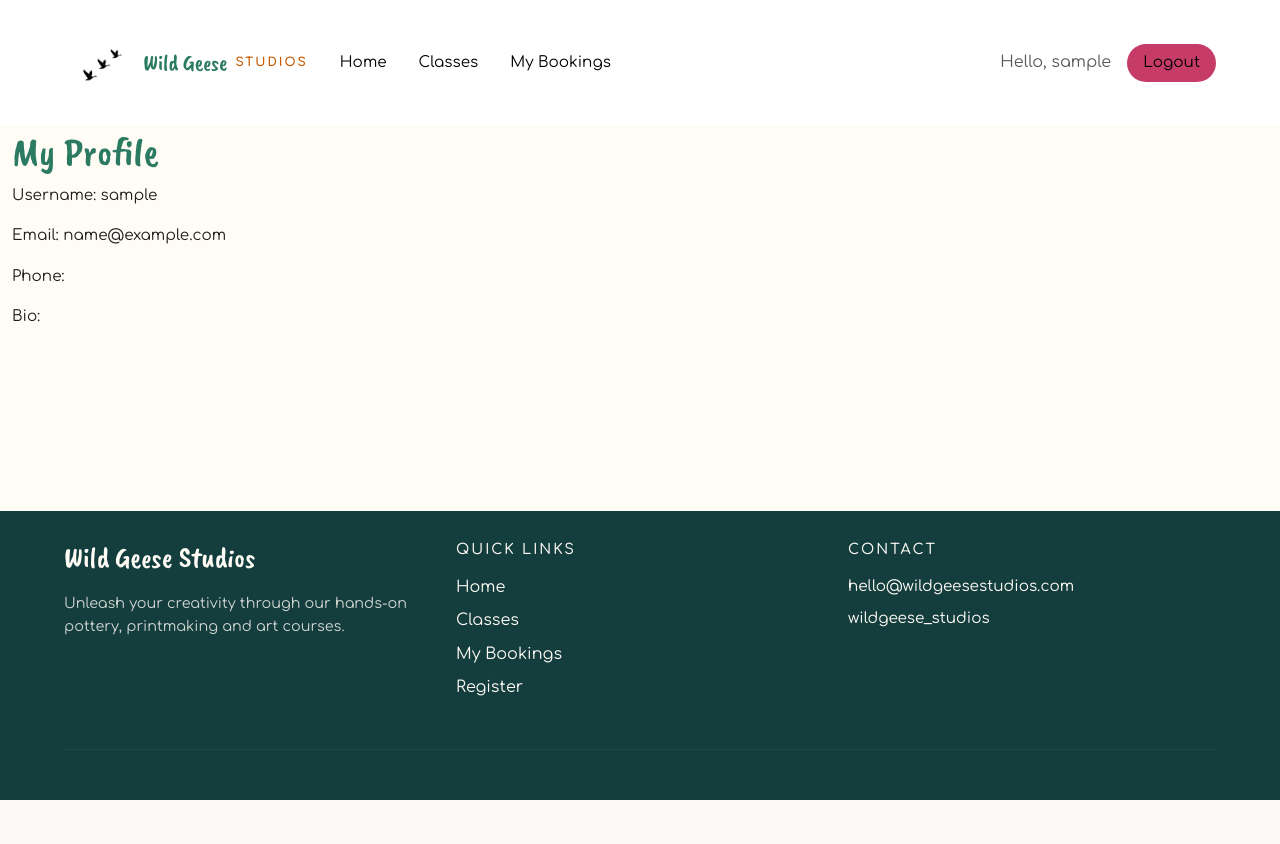
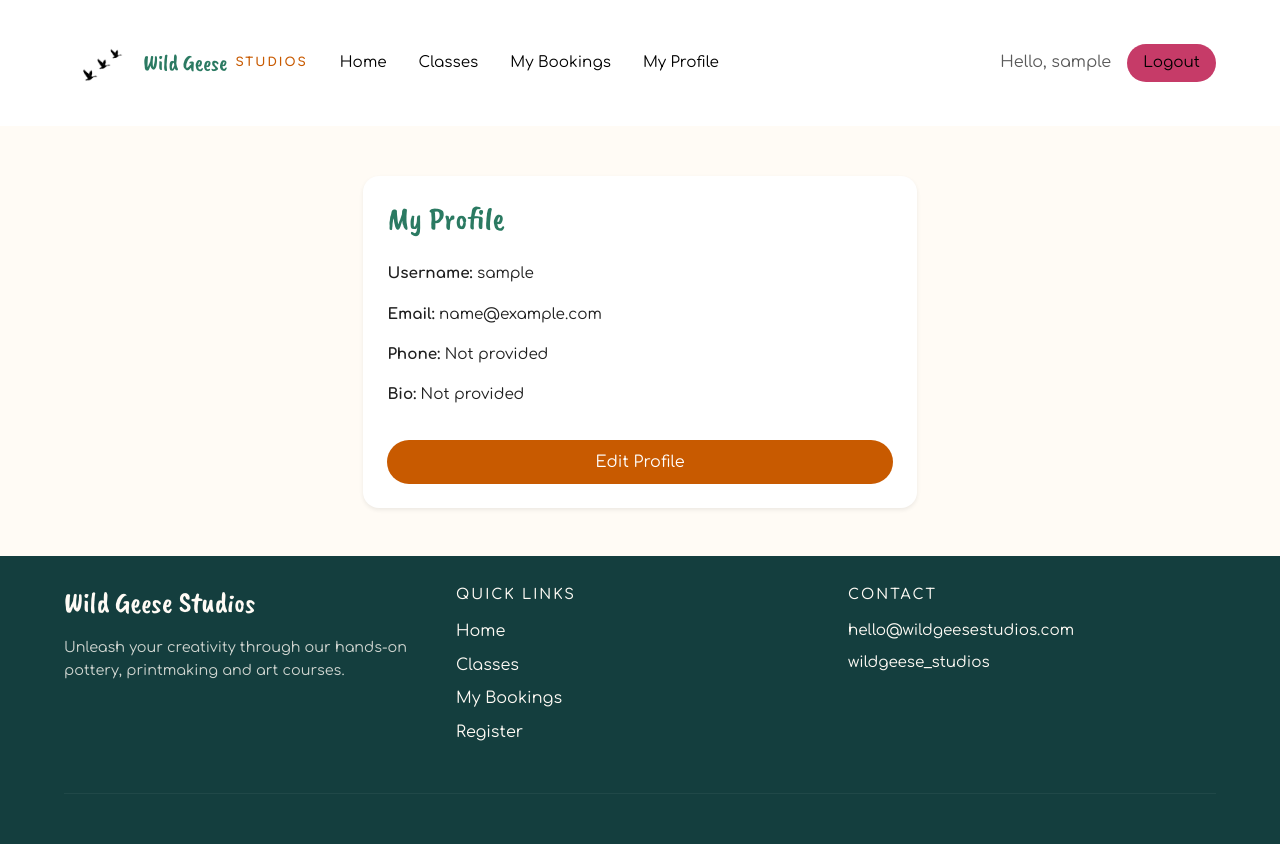
Before and after one commit to Court-Pencil/Ms4, a Django app: page /userprofile/ in a window 1280 px wide. Before the commit the page ends 800 px from the top, so only its background shows below. Run offline with Django 5.2, Linux system fonts and the light colour scheme; the visitor is signed in with stand-in values (Sample User, id 1); data comes from the database, SQL or seed files in the repository.

Commit message:
feat: style profile and edit profile pages, add profile link to navbar

```diff
--- a/accounts/templates/accounts/profile.html
+++ b/accounts/templates/accounts/profile.html
@@ -1,17 +1,26 @@
 {% extends 'base.html' %}
+{% load static %}
+{% block content %}
+<div class="container py-5">
+    <div class="row justify-content-center">
+        <div class="col-12 col-md-8 col-lg-6">
+            <div class="card border-0 shadow-sm rounded-4 p-4">
+                <h1 class="auth-title mb-4">My Profile</h1>
 
-{% block content %}
+                {% if messages %}
+                    {% for message in messages %}
+                        <div class="alert alert-success">{{ message }}</div>
+                    {% endfor %}
+                {% endif %}
 
-<h1>My Profile</h1>
-<p>Username: {{ profile.user.username }}</p>
-<p>Email: {{ profile.user.email }}</p>
-<p>Phone: {{ profile.phone_number }}</p>
-<p>Bio: {{ profile.bio }}</p>
+                <p><strong>Username:</strong> {{ profile.user.username }}</p>
+                <p><strong>Email:</strong> {{ profile.user.email }}</p>
+                <p><strong>Phone:</strong> {{ profile.phone_number|default:"Not provided" }}</p>
+                <p><strong>Bio:</strong> {{ profile.bio|default:"Not provided" }}</p>
 
-{% if messages %}
-    {% for message in messages %}
-        <p>{{ message }}</p>
-    {% endfor %}
-{% endif %}
-
+                <a href="{% url 'edit_profile' %}" class="btn btn-primary mt-3 rounded-pill">Edit Profile</a>
+            </div>
+        </div>
+    </div>
+</div>
 {% endblock %}
--- a/templates/base.html
+++ b/templates/base.html
@@ -73,6 +73,10 @@
                         <a class="nav-link" href="{% url 'my_bookings' %}">
                             My Bookings
                         </a>
+                    </li>
+
+                    <li class="nav-item">
+                        <a class="nav-link" href="{% url 'profile' %}">My Profile</a>
                     </li>
                     {% endif %}
 
```
Also changed, not shown: accounts/templates/accounts/edit_profile.html (+17 -7 lines), 1 other file.
